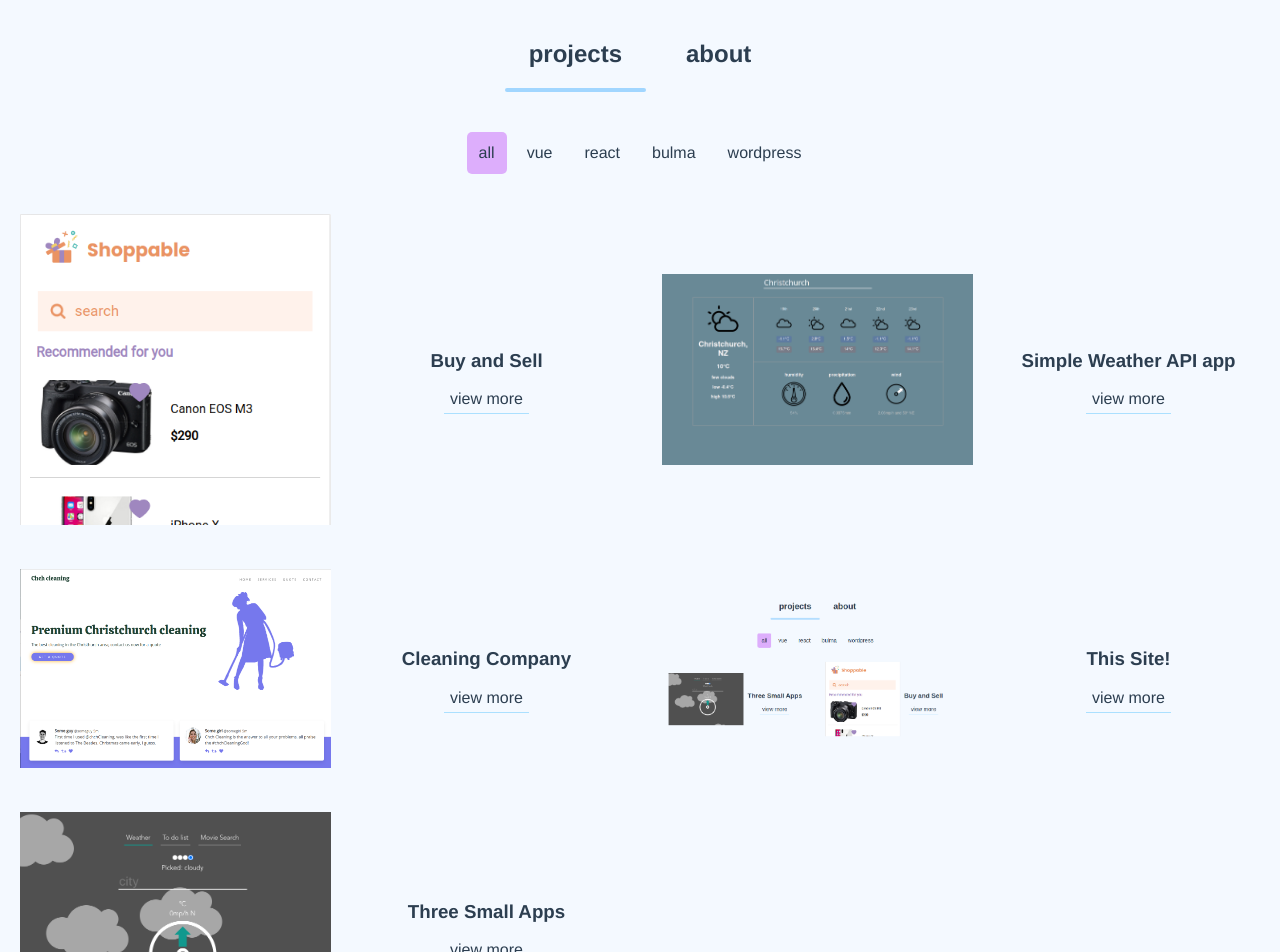
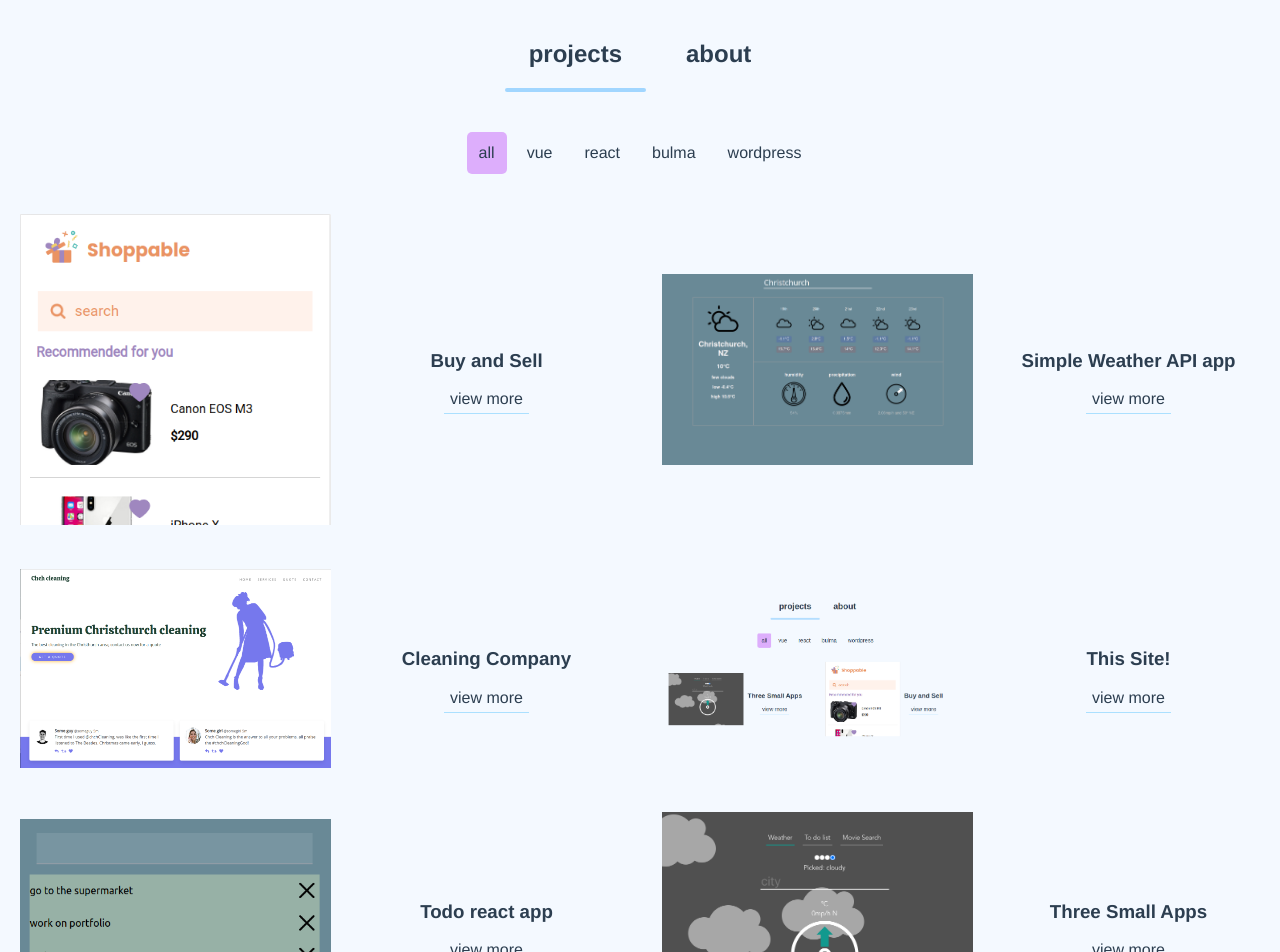
Before and after one commit to gjennison/updated-vue-portfolio, a Vue app: page / in a window 1280 px wide. Shown: the top 952 px of the page. Built offline with nearby package versions, Linux system fonts and the light colour scheme.

Commit message:
added todo

```diff
--- a/src/components/Projects.vue
+++ b/src/components/Projects.vue
@@ -5,6 +5,7 @@
       <!-- <Project category="wordpress" v-show="wordpress" :info="vueProjects"/> -->
       <Project category="bulma" v-show="bulma" :info="cleaningCompany"/>
       <Project category="vue" v-show="vue" :info="portfolio"/>
+      <Project category="react" v-show="react" :info="todo"/>
       <Project category="vue" v-show="vue" :info="vueProjects"/>
   </div>
 </template>
```
